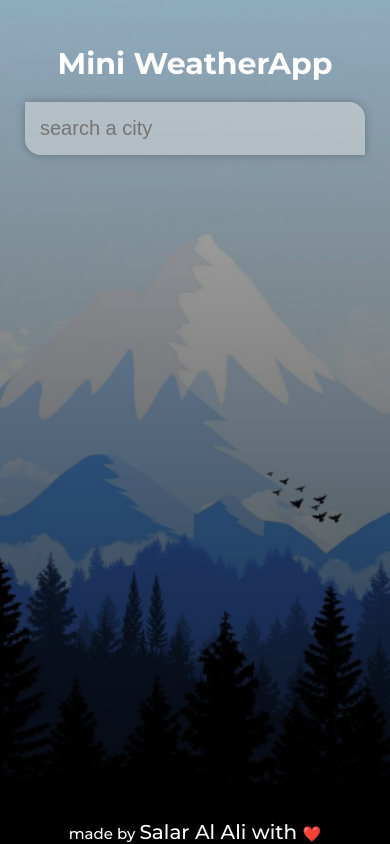
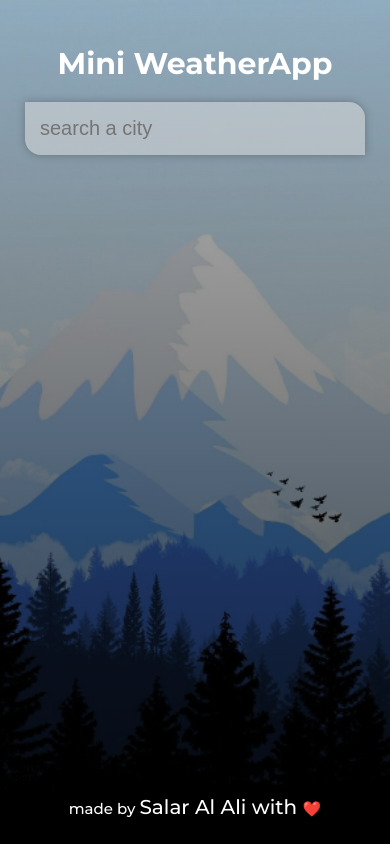
Before and after one commit to ooralas/mini_projects-weatherapp_vuejs2, a Vue app: page / in a window 390 px wide. Built offline with nearby package versions, Linux system fonts and the light colour scheme.

Commit message:
update footer responsive

```diff
--- a/src/App.vue
+++ b/src/App.vue
@@ -1,6 +1,7 @@
 <template>
   <div id="app" :class="typeof weather.main != 'undefined' && weather.main.temp > 16 ? 'warm': ''">
     <main>
+      <div class="main-weather">
         <h3 class="headline">Mini WeatherApp</h3>
         <div class="search-box">
           <input v-model="query" @keypress="fetchWeather" class="search-bar" type="text" placeholder="search a city"/>
@@ -16,8 +17,9 @@
             <div class="weather">{{weather.weather[0].main}}</div>
           </div>
         </div>
+      </div>
+      <p class="footer">made by <a href="https://www.linkedin.com/in/salaralali" target="blank">Salar Al Ali with </a>❤️</p>
     </main>
-    <p class="footer">made by <a href="https://www.linkedin.com/in/salaralali" target="blank">Salar Al Ali with </a>❤️</p>
   </div>
 </template>
 
@@ -74,7 +76,6 @@ export default {
   }
   body {
     font-family: 'Montserrat', sans-serif;
-    overflow: hidden;
   }
   .headline {
     color: #FFF;
@@ -84,9 +85,13 @@ export default {
     text-align: center;
   }
   main{
-    min-height: calc(100vh - 24px);
+    min-height: 100vh;
     padding: 25px;
     background-image: linear-gradient(to bottom, rgba(0,0,0, 0.25), rgba(0,0,0,0.75));
+
+    display: flex;
+    flex-direction: column;
+    justify-content: space-between;
   }
   #app {
     background-image: url('./assets/cold-bg.jpg');
```
Also changed, not shown: 7 other files (tests, documents, lock files or other folders). Lines whose indentation alone changed are shown as unchanged.
